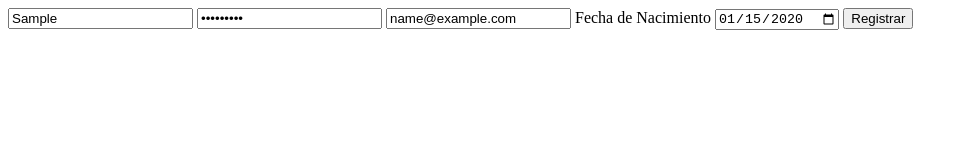
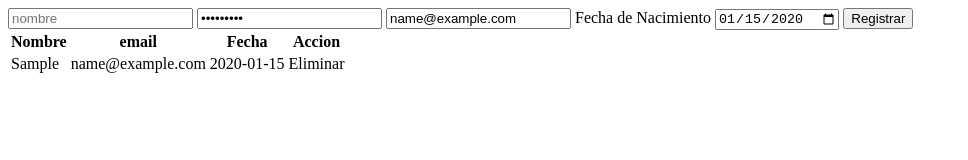
Before and after one commit to soujiro27/logeo, a plain HTML site: page registro.html in a window 1280 px wide. Both pictures are taken after typing "Sample", "Sample123", "name@example.com", "2020-01-15" into the empty fields and a click on the input "Registrar". Shown: the whole page, without its empty margins (0-968 px from the left). Drawn offline with Linux system fonts and the light colour scheme.

Commit message:
registro terminado

```diff
--- a/login.js
+++ b/login.js
@@ -58,7 +58,23 @@ if(contador<6 || contador>8)
 {
   console.log("contraseña mal");
 }
+/*
+  var color=$('input[type=color]').val();
+  $('body').css('background',color);
+var tamano=$('input[type=number]').val();
+tamano=tamano+'px';
+$('body').css('font-size',tamano);
 
+*/
+
+var mail=$('input[type=email]').val();
+var fecha=$('input[type=date]').val();
+$('table').append('<tr><td>'+nombre+'</td><td>'+mail+'</td><td>'+fecha+'</td><td id=borrar>Eliminar</td></tr>');
+$('input[type=text]').val('');
+
+$('td#borrar').on('click',function(){
+    $(this).parent().hide('slow');
+});
 
 
 }
--- a/registro.html
+++ b/registro.html
@@ -14,6 +14,14 @@
       <label >Fecha de Nacimiento</label>
       <input type="date">
       <input type="submit" value="Registrar" id="registro">
+
     </form>
+  <table>
+    <th>Nombre</th>
+    <th>email</th>
+    <th>Fecha</th>
+    <th>Accion</th>
+  </table>
+
 </body>
 </html>
```
